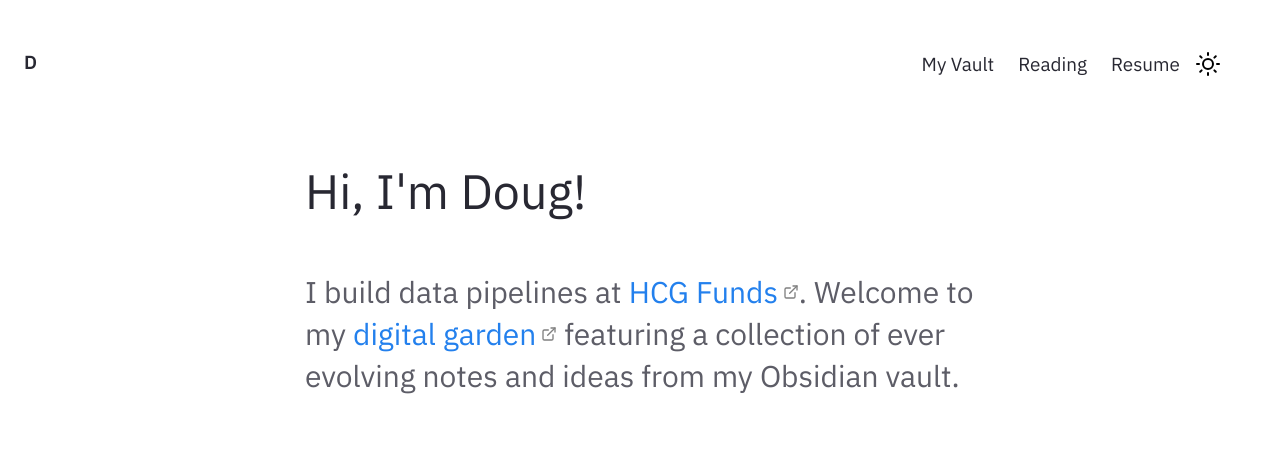
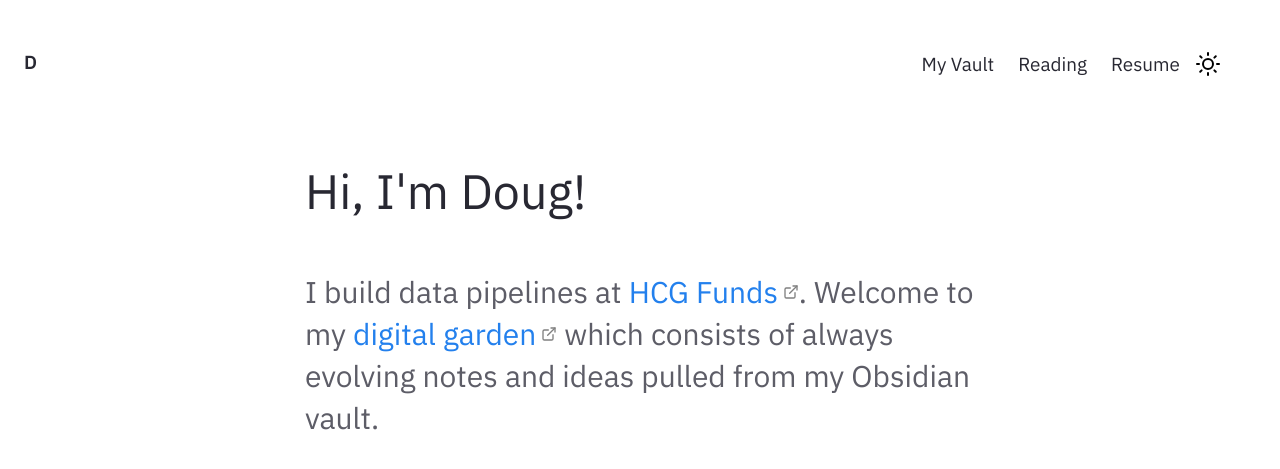
Before and after one commit to dougmellon/dougmellon.github.io, a Jekyll site: the page built from pages/index.md, in a window 1280 px wide. Shown: the top 469 px of the page. Built offline with Jekyll 4.4.1, drawn with Linux system fonts in a browser that asks for light colours.

Commit message:
Working on index

```diff
--- a/_includes/Homepage.html
+++ b/_includes/Homepage.html
@@ -2,6 +2,6 @@
     <div class="jumbo">Hi, I'm Doug! </div>
     <div class="home-sub-text"> <h3>
         I build data pipelines at <a href="https://www.hcgfunds.com">HCG Funds</a>.
-        Welcome to my <a href="https://maggieappleton.com/garden-history">digital garden</a> featuring a collection of
-        ever evolving notes and ideas from my Obsidian vault.</h3>
+        Welcome to my <a href="https://maggieappleton.com/garden-history">digital garden</a> which consists of
+        always evolving notes and ideas pulled from my Obsidian vault.</h3>
 </div> </div>
```
